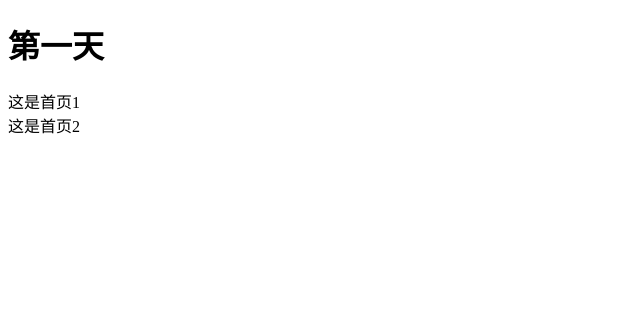
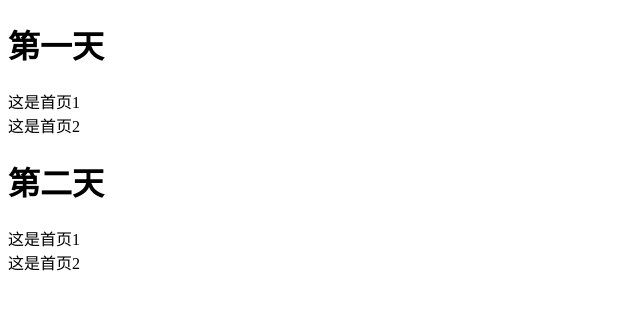
Before and after one commit to tianwater1604/qf2002Ajingdong, a plain HTML site: page index.html in a window 1280 px wide. Shown: the whole page, without its empty margins (0-640 px from the left). Drawn offline with Linux system fonts and the light colour scheme.

Commit message:
第二次提交只有个首页

```diff
--- a/index.html
+++ b/index.html
@@ -10,5 +10,8 @@
     <h1>第一天</h1>
     这是首页1<br>
     这是首页2<br>
+    <h1>第二天</h1>
+    这是首页1<br>
+    这是首页2<br>
 </body>
 </html>
```
